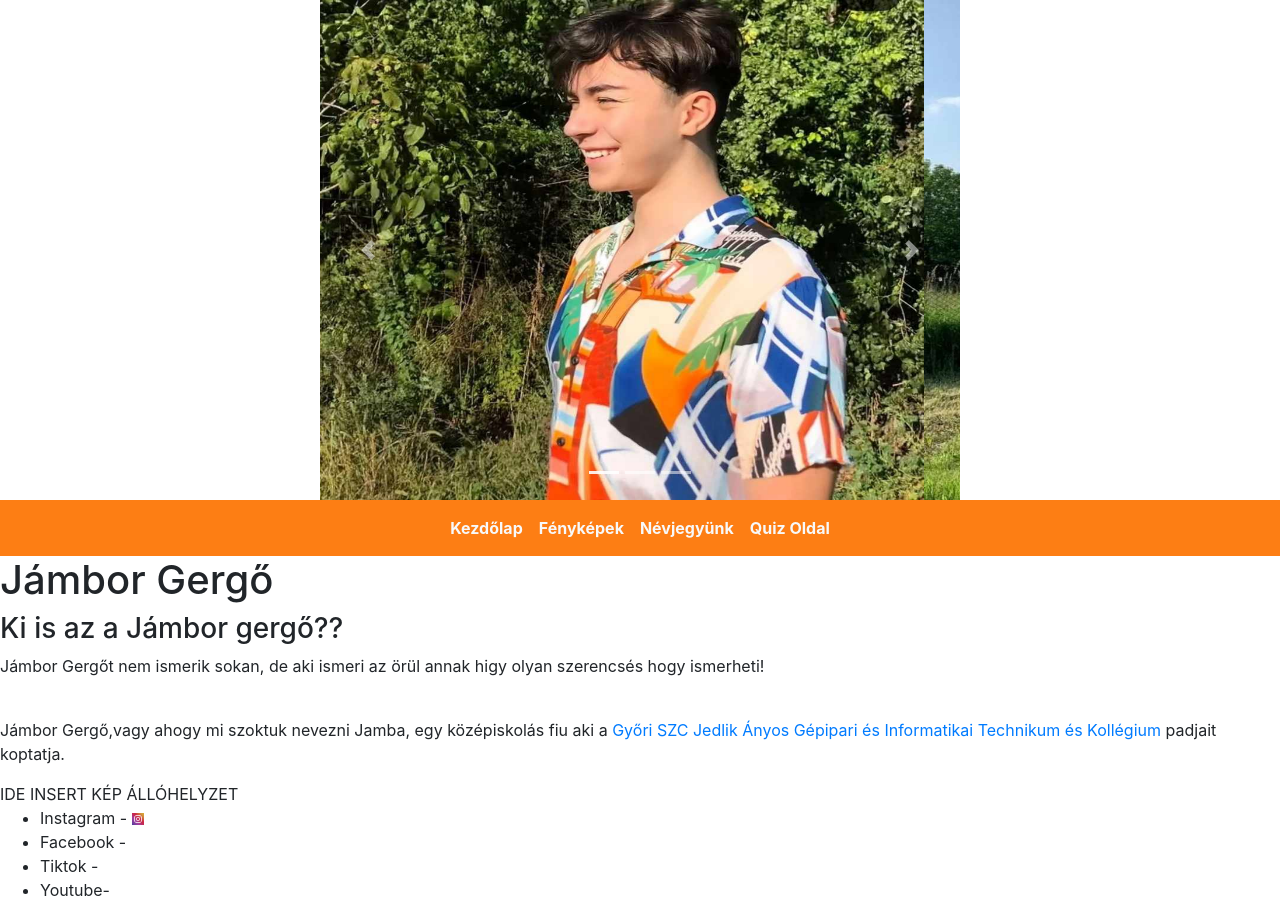
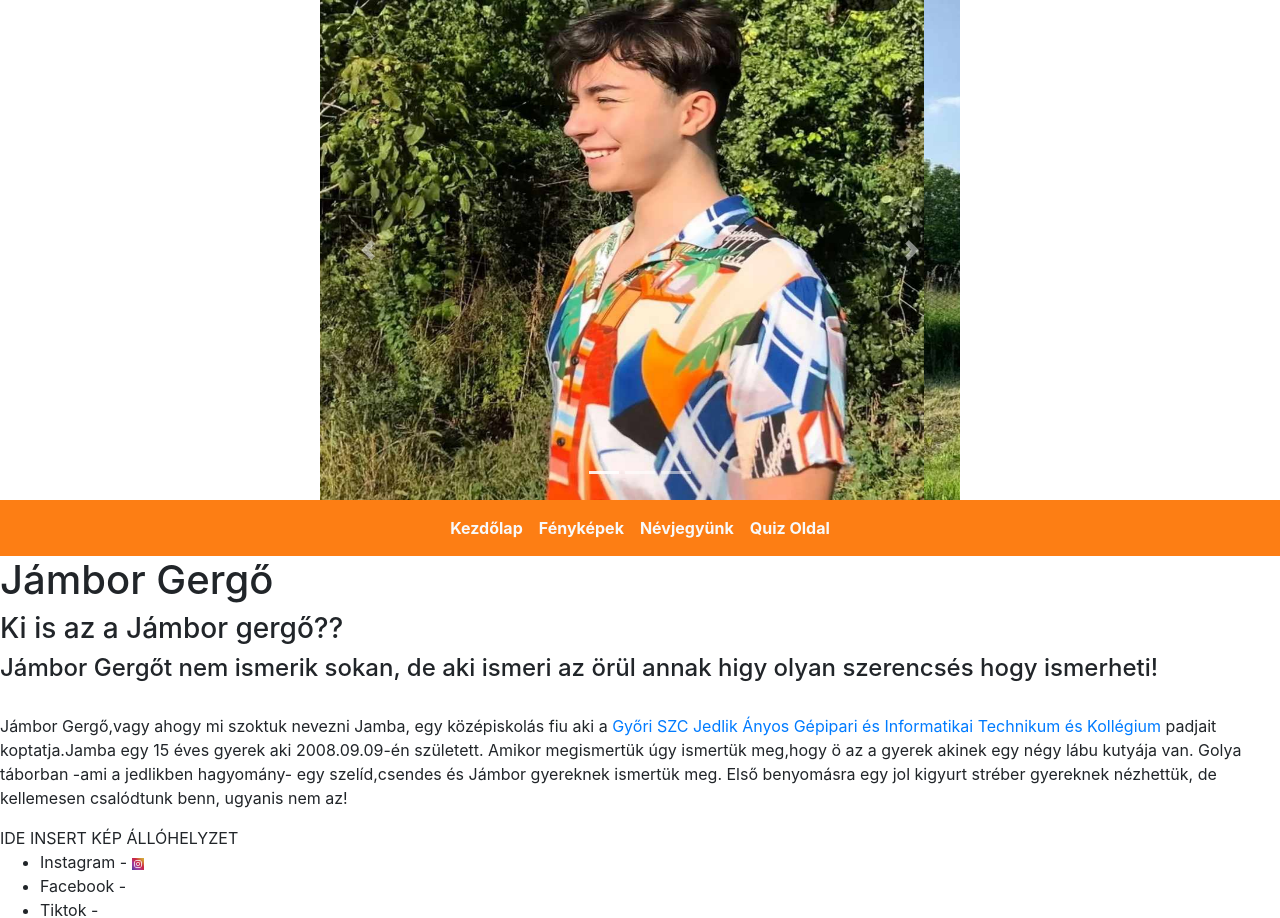
Before and after one commit to Star-Procyon/Repository-A, a plain HTML site: page Websites/index.html in a window 1280 px wide. Shown: the top 918 px of the page. Drawn offline with nearby package versions, Linux system fonts and the light colour scheme; files that its build step writes are made by us from their sources; a web font is replaced by a local one.

Commit message:
sok szöveg

```diff
--- a/Websites/index.html
+++ b/Websites/index.html
@@ -69,12 +69,16 @@
       <h1>Jámbor Gergő <h1>
 
           <h3>Ki is az a Jámbor gergő??</h3>
-          <p>Jámbor Gergőt nem ismerik sokan, de aki ismeri az örül annak higy olyan szerencsés hogy ismerheti!</p>
+          <h4>Jámbor Gergőt nem ismerik sokan, de aki ismeri az örül annak higy olyan szerencsés hogy ismerheti!</h4>
           <br>
           <p>Jámbor Gergő,vagy ahogy mi szoktuk nevezni Jamba, egy középiskolás fiu aki a <a href="https://jedlik.eu/">
-            Győri SZC Jedlik Ányos
+              Győri SZC Jedlik Ányos
               Gépipari és Informatikai Technikum és Kollégium
-          </a> padjait koptatja. </p>
+            </a> padjait koptatja.Jamba egy 15 éves gyerek aki 2008.09.09-én született.
+             Amikor megismertük úgy ismertük meg,hogy ö az a gyerek akinek egy négy lábu kutyája van.
+            Golya táborban -ami a jedlikben hagyomány- egy szelíd,csendes és Jámbor gyereknek ismertük meg.
+          Első benyomásra egy jol kigyurt stréber gyereknek nézhettük, de kellemesen csalódtunk benn, ugyanis nem az!</p>
+
 
           </b></p>
           <picture>IDE INSERT KÉP ÁLLÓHELYZET</picture>
```
